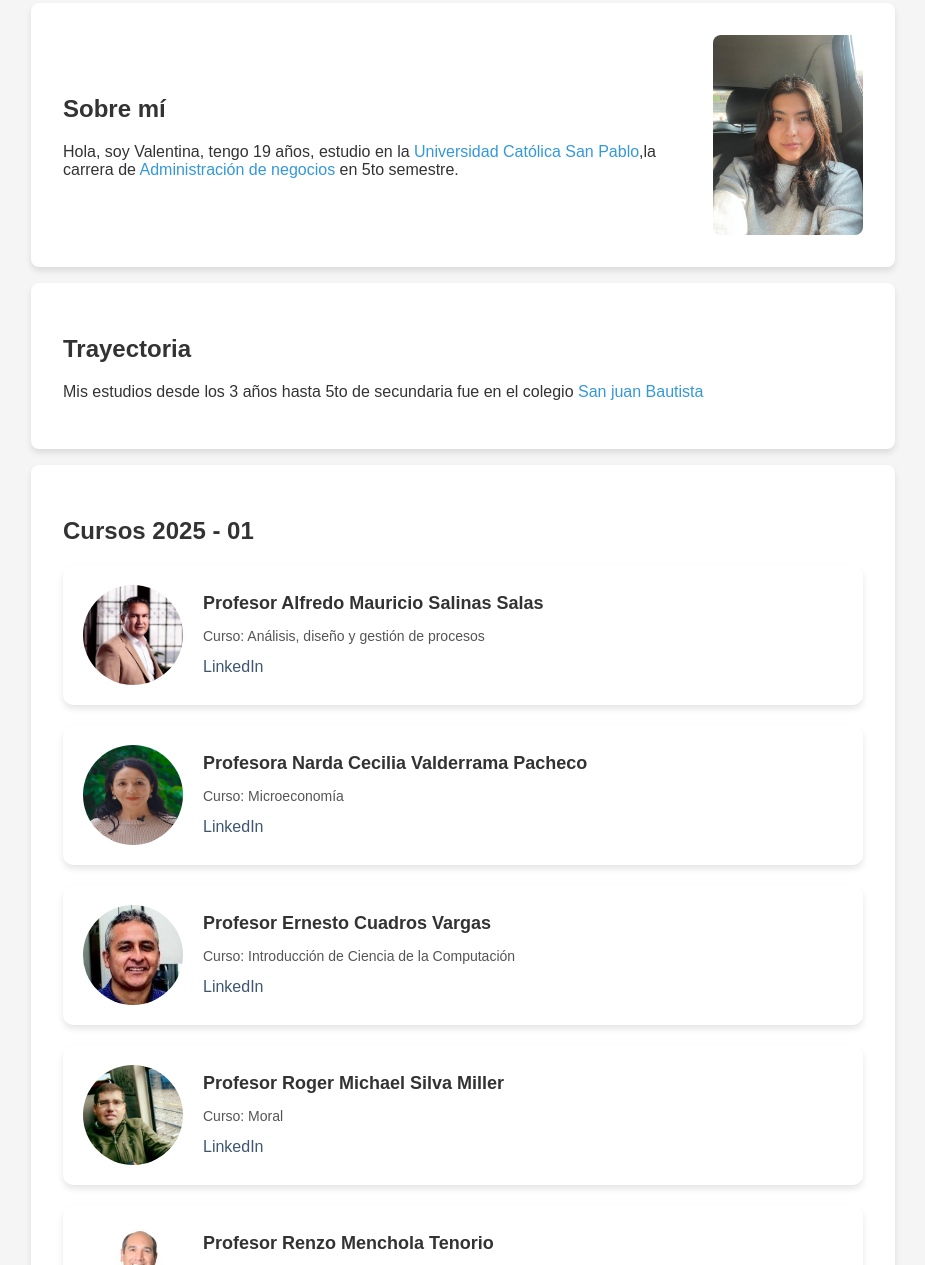
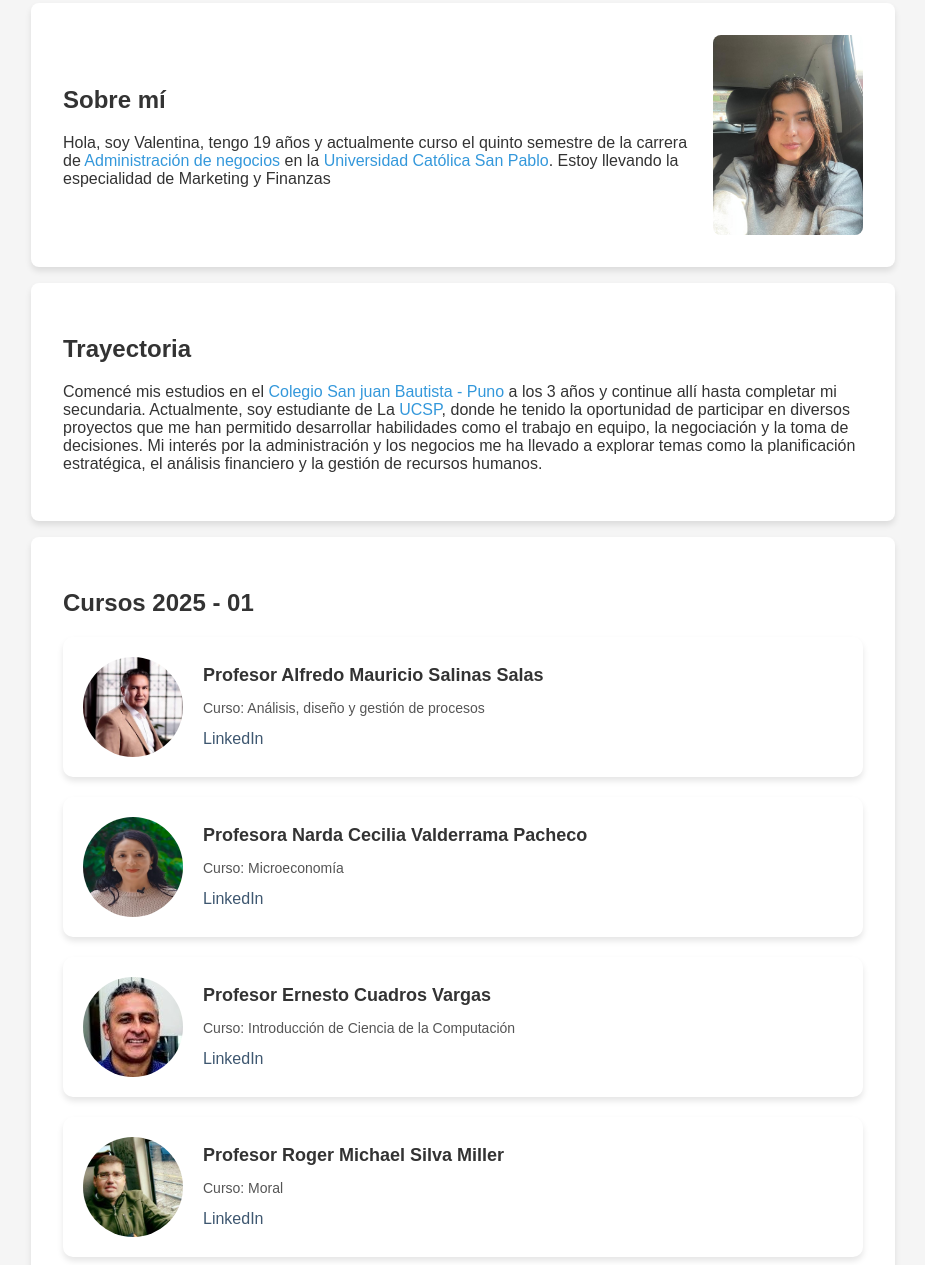
Before and after one commit to GraziaValentina/Grazia-Valentina-Bedregal-Ochoa, a plain HTML site: page index.html in a window 1280 px wide. Shown: the part 300-1565 px from the top of the page, without its empty margins (177-1102 px from the left). Drawn offline with Linux system fonts and the light colour scheme.

Commit message:
index.html

```diff
--- a/index.html
+++ b/index.html
@@ -15,10 +15,9 @@
         body {
             font-family: Arial, sans-serif;
             margin: 0;
-            padding: 0;
             background-color: var(--background-light);
             color: var(--text-light);
-            transition: all 0.3s ease-in-out;
+            transition: 0.3s;
         }
 
         .dark-mode {
@@ -30,7 +29,7 @@
             text-align: center;
             background-color: #2c3e50;
             color: white;
-            padding: 1rem 0;
+            padding: 1rem;
         }
 
         nav {
@@ -74,8 +73,7 @@
             color: white;
             border: none;
             border-radius: 5px;
-            cursor: pointer
-	 align-items: center;
+            cursor: pointer;
 
 	}
         #sobre-mi {
@@ -93,13 +91,8 @@
             max-width: 150px;
             border-radius: 8px;
         }
-
-        footer {
-            margin-top: 2rem;
-            padding: 1rem;
-        }
  	.profesor-card {
-            background: #fff;
+            background: blanco;
             border-radius: 10px;
             padding: 20px;
             margin-bottom: 20px;
@@ -163,14 +156,14 @@
     <section id="sobre-mi">
         <div class="text">
             <h2>Sobre mí</h2>
-            <p>Hola, soy Valentina, tengo 19 años, estudio en la <a href="https://ucsp.edu.pe">Universidad Católica San Pablo</a>,la carrera de <a href="https://ucsp.edu.pe/carreras/administracion-negocios/">Administración de negocios</a> en 5to semestre.</p>
+            <p>Hola, soy Valentina, tengo 19 años y actualmente curso el quinto semestre de la carrera de <a href="https://ucsp.edu.pe/carreras/administracion-negocios/">Administración de negocios</a> en la <a href="https://ucsp.edu.pe">Universidad Católica San Pablo</a>. Estoy llevando la especialidad de Marketing y Finanzas </p>
         </div>
         <img src="Fotos/yo.jpg">
     </section>
 
     <section id="trayectoria">
         <h2>Trayectoria</h2>
-	<p>Mis estudios desde los 3 años hasta 5to de secundaria fue en el colegio <a href="https://www.cegnesanjuanbautista.edu.pe/">San juan Bautista</a></p>
+	<p>Comencé mis estudios en el<a href="https://www.cegnesanjuanbautista.edu.pe/"> Colegio San juan Bautista - Puno</a> a los 3 años y continue allí hasta completar mi secundaria. Actualmente, soy estudiante de La <a href="https://ucsp.edu.pe">UCSP</a>, donde he tenido la oportunidad de participar en diversos proyectos que me han permitido desarrollar habilidades como el trabajo en equipo, la negociación y la toma de decisiones. Mi interés por la administración y los negocios me ha llevado a explorar temas como la planificación estratégica, el análisis financiero y la gestión de recursos humanos.</p>
 
 
     </section>
```
